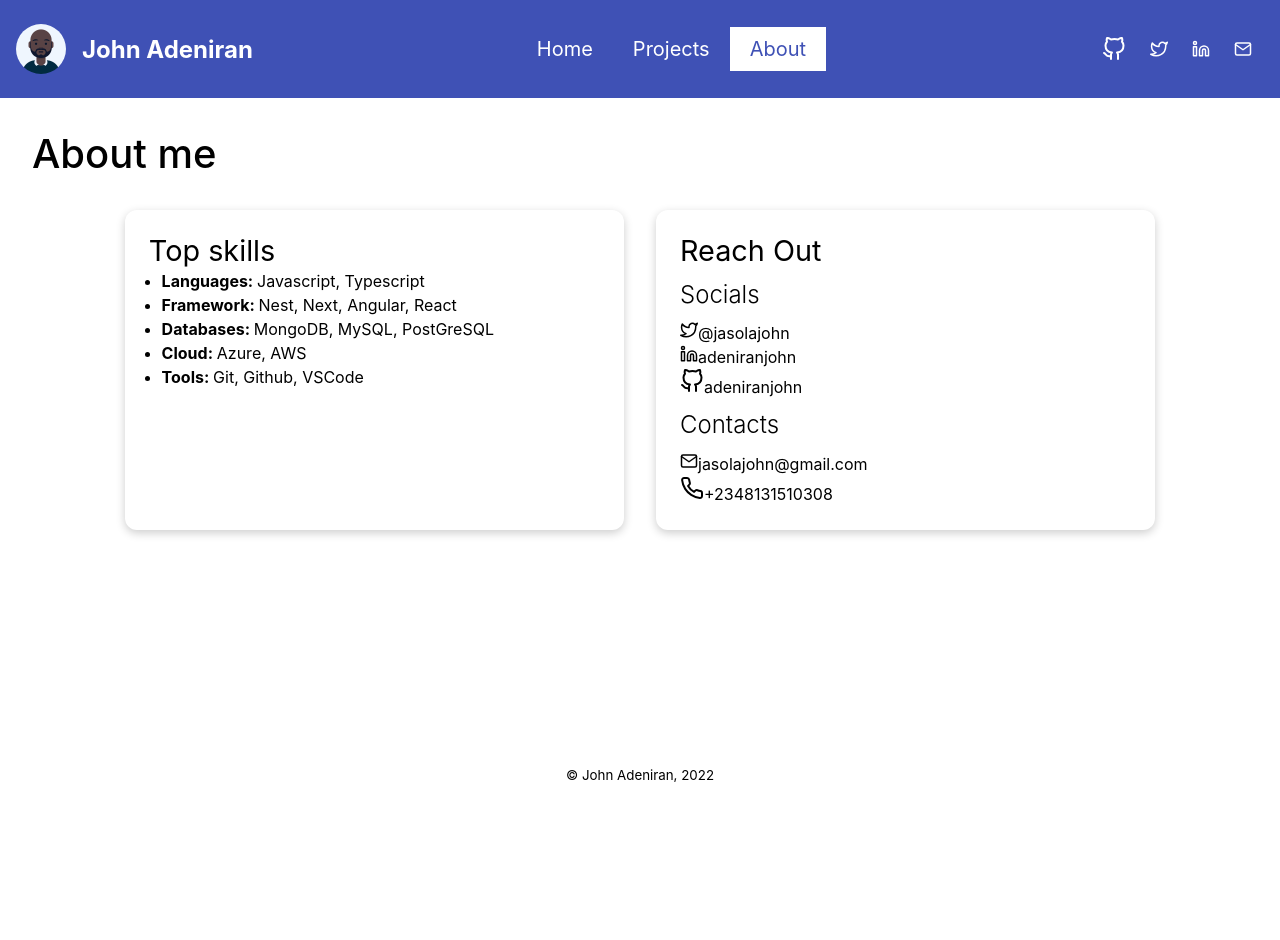
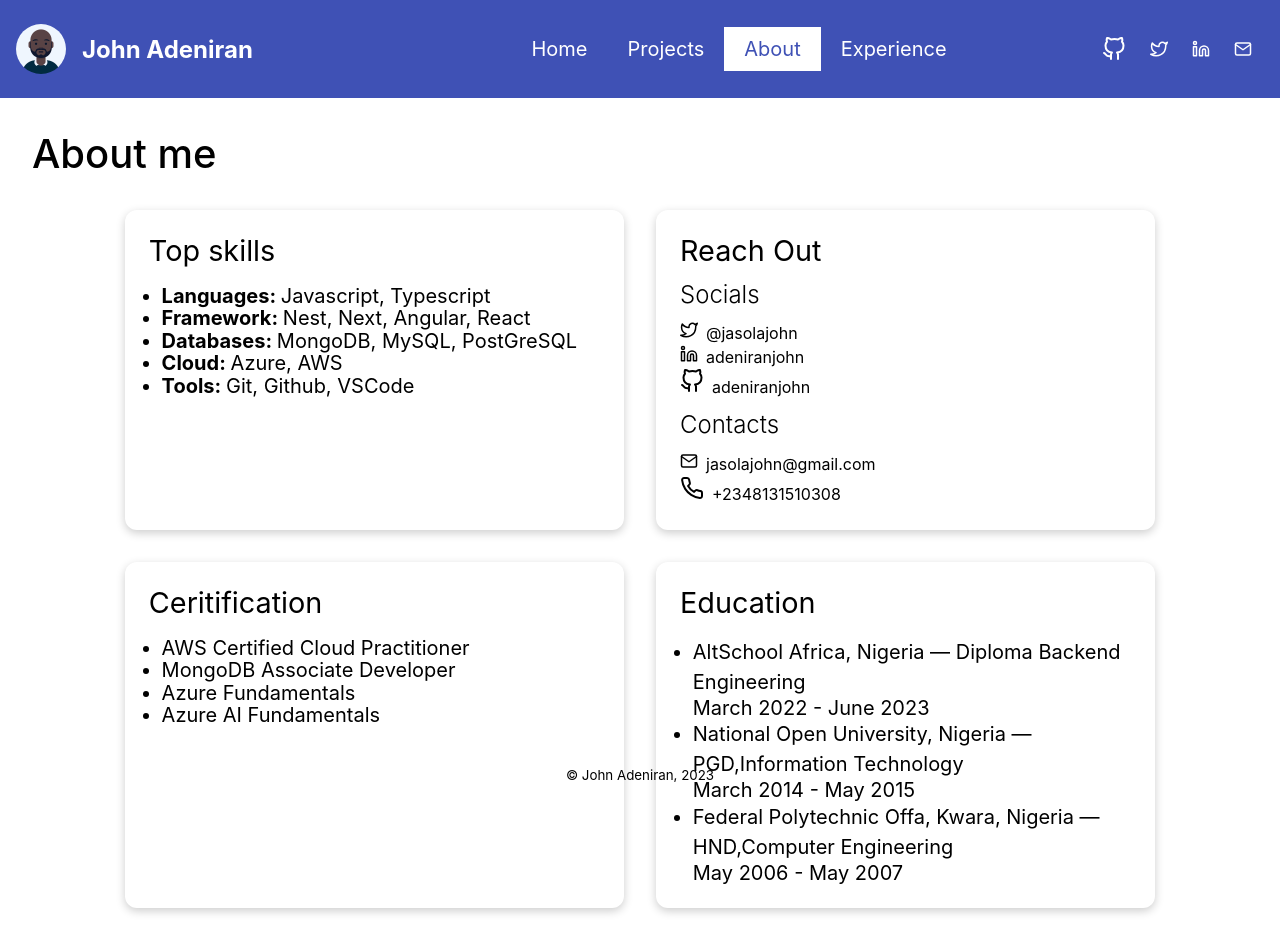
Before and after one commit to adeniranjohn/portfolio, a React (Create React App) app in the folder johnadeniran/: page /about in a window 1280 px wide. Before the commit the page ends 800 px from the top, so only its background shows below. Built offline with nearby package versions, Linux system fonts and the light colour scheme.

Commit message:
Feat:Added education and project ewe

```diff
--- a/johnadeniran/src/App.js
+++ b/johnadeniran/src/App.js
@@ -7,6 +7,7 @@ import Header from './components/Layout/Header'
 import Home from './components/Pages/Home';
 
 import './App.scss';
+import Experience from './components/Pages/Experience';
 
 function App() {
   return (
@@ -21,6 +22,7 @@ function App() {
           <Route exact path="/" element={<Home/>} />
           <Route exact path="/projects" element={<Projects/>} />
           <Route exact path="/about" element={<About/>} />
+          <Route exact path="/experience" element={<Experience/>} />
           </Routes>
           </main>
 
--- a/johnadeniran/src/App.scss
+++ b/johnadeniran/src/App.scss
@@ -114,7 +114,9 @@ section.App {
     }
 
 
-    section.projects, section.about {
+    section.projects,
+    section.about,
+    section.experience {
       line-height: 1.2;
 
       h3 {
@@ -127,54 +129,15 @@ section.App {
         margin-top: 1rem;
       }
 
-      section.card {
-        padding: 1.5rem;
-        margin: 1rem;
-        box-shadow: 0 3px 10px rgb(0 0 0 / 20%);
-        border-radius: 0.75em;
-
-        h4 {
-          font-size: 1.8rem;
-          font-weight: 400;
-          article {
-            span {
-              line-height: 1.5;
-            }
-          }
-        }
-
-        h6 {
-          font-size: 1.5rem;
-          margin: 0.5em 0;
-          font-weight: 300;
-        }
-
-        ul {
-          text-decoration: none;
-          list-style-type: disc;
-          margin-left: 0.8rem;
-          li {
-            line-height: 1.5;
-
-            svg {
-              padding-left: 0.5em;
-            }
-          }
-        }
-        p {
-          line-height: 1.5;
-        }
-        span {
-          &.secondary {
-            color: $color-secondary;
-          }
-        }
-      }
     }
 
     a {
         text-decoration:none;
         color: black;
+
+        span {
+          padding-right: 0.5em;
+        }
 
     }
 
--- a/johnadeniran/src/components/Layout/Card.js
+++ b/johnadeniran/src/components/Layout/Card.js
@@ -1,5 +1,4 @@
-
-
+import '../../styles/Card.scss'
 
 const Card = (props) => {
     return (
--- a/johnadeniran/src/components/Layout/Footer.js
+++ b/johnadeniran/src/components/Layout/Footer.js
@@ -1,7 +1,7 @@
 const Footer = () => {
     return (
         <footer>
-        <small> &copy; John Adeniran, 2022</small>
+        <small> &copy; John Adeniran, 2023</small>
       </footer>
     )
 }
--- a/johnadeniran/src/components/Layout/Navigator.js
+++ b/johnadeniran/src/components/Layout/Navigator.js
@@ -8,6 +8,7 @@ const Navigator = () => {
          <NavLink to="/" className={({ isActive }) => (isActive ? 'active' : '')}> Home </NavLink>
             <NavLink to="/projects" className={({ isActive }) => (isActive ? 'active' : '')}> Projects</NavLink>
             <NavLink to="/about" className={({ isActive }) => (isActive ? 'active' : '')}>About</NavLink>
+            <NavLink to="/experience" className={({ isActive }) => (isActive ? 'active' : '')}>Experience</NavLink>
 
 
         </nav>
--- a/johnadeniran/src/components/Pages/About.js
+++ b/johnadeniran/src/components/Pages/About.js
@@ -1,65 +1,219 @@
-import Card from '../Layout/Card';
-import { Link } from 'react-router-dom';
+import Card from "../Layout/Card";
+import { Link } from "react-router-dom";
 
 const About = () => {
-
   return (
     <section className="about">
-
-      <h3>
-        About me
-      </h3>
+      <h3>About me</h3>
 
       <section className="flow">
         <Card>
+          <h4>Top skills</h4>
 
-        <h4>
-          Top skills
-
-        </h4>
-        <p>
             <ul>
               <li>
                 <strong>Languages: </strong>Javascript, Typescript
               </li>
               <li>
-              <strong>Framework: </strong>  Nest, Next, Angular, React
+                <strong>Framework: </strong> Nest, Next, Angular, React
               </li>
               <li>
-              <strong>Databases: </strong> MongoDB, MySQL, PostGreSQL </li>
+                <strong>Databases: </strong> MongoDB, MySQL, PostGreSQL{" "}
+              </li>
 
               <li>
                 <strong>Cloud: </strong>Azure, AWS
               </li>
               <li>
-              <strong>Tools: </strong>Git, Github, VSCode</li>
+                <strong>Tools: </strong>Git, Github, VSCode
+              </li>
             </ul>
-        </p>
-
 
         </Card>
 
         <Card>
-        <h4>
-          Reach Out
-
-        </h4>
+          <h4>Reach Out</h4>
 
           <h6>Socials</h6>
-        <p><Link target="_blank" to="https://www.twitter.com/balckjohncodes" aria-label='John Adeniran -Twitter'><svg xmlns="http://www.w3.org/2000/svg" width="18" height="18" viewBox="0 0 24 24" fill="none" stroke="currentColor" stroke-width="2" stroke-linecap="round" stroke-linejoin="round" class="feather feather-twitter"><path d="M23 3a10.9 10.9 0 0 1-3.14 1.53 4.48 4.48 0 0 0-7.86 3v1A10.66 10.66 0 0 1 3 4s-4 9 5 13a11.64 11.64 0 0 1-7 2c9 5 20 0 20-11.5a4.5 4.5 0 0 0-.08-.83A7.72 7.72 0 0 0 23 3z"></path></svg>@jasolajohn</Link>   </p>
-        <p><Link target="_blank" to="https://www.linkedin.com/in/adeniranjohn" aria-label='John Adeniran -LinkedIn'><svg xmlns="http://www.w3.org/2000/svg" width="18" height="18" viewBox="0 0 24 24" fill="none" stroke="currentColor" stroke-width="2" stroke-linecap="round" stroke-linejoin="round" class="feather feather-linkedin"><path d="M16 8a6 6 0 0 1 6 6v7h-4v-7a2 2 0 0 0-2-2 2 2 0 0 0-2 2v7h-4v-7a6 6 0 0 1 6-6z"></path><rect x="2" y="9" width="4" height="12"></rect><circle cx="4" cy="4" r="2"></circle></svg>adeniranjohn</Link></p>
-        <p><Link target="_blank" to="https://www.github.com/adeniranjohn" aria-label='John Adeniran -Github'><svg xmlns="http://www.w3.org/2000/svg" width="24" height="24" viewBox="0 0 24 24" fill="none" stroke="currentColor" stroke-width="2" stroke-linecap="round" stroke-linejoin="round" class="feather feather-github"><path d="M9 19c-5 1.5-5-2.5-7-3m14 6v-3.87a3.37 3.37 0 0 0-.94-2.61c3.14-.35 6.44-1.54 6.44-7A5.44 5.44 0 0 0 20 4.77 5.07 5.07 0 0 0 19.91 1S18.73.65 16 2.48a13.38 13.38 0 0 0-7 0C6.27.65 5.09 1 5.09 1A5.07 5.07 0 0 0 5 4.77a5.44 5.44 0 0 0-1.5 3.78c0 5.42 3.3 6.61 6.44 7A3.37 3.37 0 0 0 9 18.13V22"></path></svg>adeniranjohn</Link></p>
+          <p>
+            <Link
+              target="_blank"
+              to="https://www.twitter.com/balckjohncodes"
+              aria-label="John Adeniran -Twitter"
+            >
+              <span>
+                <svg
+                  xmlns="http://www.w3.org/2000/svg"
+                  width="18"
+                  height="18"
+                  viewBox="0 0 24 24"
+                  fill="none"
+                  stroke="currentColor"
+                  strokeWidth="2"
+                  strokeLinecap="round"
+                  strokeLinejoin="round"
+                  className="feather feather-twitter"
+                >
+                  <path d="M23 3a10.9 10.9 0 0 1-3.14 1.53 4.48 4.48 0 0 0-7.86 3v1A10.66 10.66 0 0 1 3 4s-4 9 5 13a11.64 11.64 0 0 1-7 2c9 5 20 0 20-11.5a4.5 4.5 0 0 0-.08-.83A7.72 7.72 0 0 0 23 3z"></path>
+                </svg>
+              </span>
+              @jasolajohn
+            </Link>{" "}
+          </p>
+          <p>
+            <Link
+              target="_blank"
+              to="https://www.linkedin.com/in/adeniranjohn"
+              aria-label="John Adeniran -LinkedIn"
+            >
+              <span>
+                <svg
+                  xmlns="http://www.w3.org/2000/svg"
+                  width="18"
+                  height="18"
+                  viewBox="0 0 24 24"
+                  fill="none"
+                  stroke="currentColor"
+                  strokeWidth="2"
+                  strokeLinecap="round"
+                  stroke-linejoin="round"
+                  className="feather feather-linkedin"
+                >
+                  <path d="M16 8a6 6 0 0 1 6 6v7h-4v-7a2 2 0 0 0-2-2 2 2 0 0 0-2 2v7h-4v-7a6 6 0 0 1 6-6z"></path>
+                  <rect x="2" y="9" width="4" height="12"></rect>
+                  <circle cx="4" cy="4" r="2"></circle>
+                </svg>
+              </span>
+              adeniranjohn
+            </Link>
+          </p>
+          <p>
+            <Link
+              target="_blank"
+              to="https://www.github.com/adeniranjohn"
+              aria-label="John Adeniran -Github"
+            >
+              <span>
+                <svg
+                  xmlns="http://www.w3.org/2000/svg"
+                  width="24"
+                  height="24"
+                  viewBox="0 0 24 24"
+                  fill="none"
+                  stroke="currentColor"
+                  strokeWidth="2"
+                  strokeLinecap="round"
+                  stroke-linejoin="round"
+                  className="feather feather-github"
+                >
+                  <path d="M9 19c-5 1.5-5-2.5-7-3m14 6v-3.87a3.37 3.37 0 0 0-.94-2.61c3.14-.35 6.44-1.54 6.44-7A5.44 5.44 0 0 0 20 4.77 5.07 5.07 0 0 0 19.91 1S18.73.65 16 2.48a13.38 13.38 0 0 0-7 0C6.27.65 5.09 1 5.09 1A5.07 5.07 0 0 0 5 4.77a5.44 5.44 0 0 0-1.5 3.78c0 5.42 3.3 6.61 6.44 7A3.37 3.37 0 0 0 9 18.13V22"></path>
+                </svg>
+              </span>
+              adeniranjohn
+            </Link>
+          </p>
 
           <h6>Contacts</h6>
-        <p><Link to="mailto:jasolajohn@gmail.com" alt="Email" target="_blank" rel="noreferrer" aria-label='John Adeniran -Email' ><svg xmlns="http://www.w3.org/2000/svg" width="18" height="18" viewBox="0 0 24 24" fill="none" stroke="currentColor" stroke-width="2" stroke-linecap="round" stroke-linejoin="round" class="feather feather-mail"><path d="M4 4h16c1.1 0 2 .9 2 2v12c0 1.1-.9 2-2 2H4c-1.1 0-2-.9-2-2V6c0-1.1.9-2 2-2z"></path><polyline points="22,6 12,13 2,6"></polyline></svg>jasolajohn@gmail.com</Link></p>
-        <p><Link to="tel: +2348031510308" alt="Phone" target="_blank" rel="noreferrer" aria-label='John Adeniran -Phone Call'><svg xmlns="http://www.w3.org/2000/svg" width="24" height="24" viewBox="0 0 24 24" fill="none" stroke="currentColor" stroke-width="2" stroke-linecap="round" stroke-linejoin="round" class="feather feather-phone"><path d="M22 16.92v3a2 2 0 0 1-2.18 2 19.79 19.79 0 0 1-8.63-3.07 19.5 19.5 0 0 1-6-6 19.79 19.79 0 0 1-3.07-8.67A2 2 0 0 1 4.11 2h3a2 2 0 0 1 2 1.72 12.84 12.84 0 0 0 .7 2.81 2 2 0 0 1-.45 2.11L8.09 9.91a16 16 0 0 0 6 6l1.27-1.27a2 2 0 0 1 2.11-.45 12.84 12.84 0 0 0 2.81.7A2 2 0 0 1 22 16.92z"></path></svg>+2348131510308</Link></p>
-
+          <p>
+            <Link
+              to="mailto:jasolajohn@gmail.com"
+              alt="Email"
+              target="_blank"
+              rel="noreferrer"
+              aria-label="John Adeniran -Email"
+            >
+              <span>
+                <svg
+                  xmlns="http://www.w3.org/2000/svg"
+                  width="18"
+                  height="18"
+                  viewBox="0 0 24 24"
+                  fill="none"
+                  stroke="currentColor"
+                  strokeWidth="2"
+                  strokeLinecap="round"
+                  stroke-linejoin="round"
+                  className="feather feather-mail"
+                >
+                  <path d="M4 4h16c1.1 0 2 .9 2 2v12c0 1.1-.9 2-2 2H4c-1.1 0-2-.9-2-2V6c0-1.1.9-2 2-2z"></path>
+                  <polyline points="22,6 12,13 2,6"></polyline>
+                </svg>
+              </span>
+              jasolajohn@gmail.com
+            </Link>
+          </p>
+          <p>
+            <Link
+              to="tel: +2348031510308"
+              alt="Phone"
+              target="_blank"
+              rel="noreferrer"
+              aria-label="John Adeniran -Phone Call"
+            >
+              <span>
+                <svg
+                  xmlns="http://www.w3.org/2000/svg"
+                  width="24"
+                  height="24"
+                  viewBox="0 0 24 24"
+                  fill="none"
+                  stroke="currentColor"
+                  strokeWidth="2"
+                  strokeLinecap="round"
+                  stroke-linejoin="round"
+                  className="feather feather-phone"
+                >
+                  <path d="M22 16.92v3a2 2 0 0 1-2.18 2 19.79 19.79 0 0 1-8.63-3.07 19.5 19.5 0 0 1-6-6 19.79 19.79 0 0 1-3.07-8.67A2 2 0 0 1 4.11 2h3a2 2 0 0 1 2 1.72 12.84 12.84 0 0 0 .7 2.81 2 2 0 0 1-.45 2.11L8.09 9.91a16 16 0 0 0 6 6l1.27-1.27a2 2 0 0 1 2.11-.45 12.84 12.84 0 0 0 2.81.7A2 2 0 0 1 22 16.92z"></path>
+                </svg>
+              </span>
+              +2348131510308
+            </Link>
+          </p>
         </Card>
 
+        <Card>
+          <h4>Ceritification</h4>
+          <ul>
+            <li>AWS Certified Cloud Practitioner</li>
+            <li>MongoDB Associate Developer</li>
+            <li>Azure Fundamentals</li>
+            <li>Azure AI Fundamentals</li>
+          </ul>
+        </Card>
+
+        <Card>
+          <h4>Education</h4>
+          <ul>
+
+
+
+            <li>
+              <p>
+              <span>   AltSchool Africa, Nigeria</span>
+              <span>        — Diploma Backend Engineering </span>
+              </p>
+              <span>March 2022 - June 2023</span>
+              </li>
+              <li>
+                <p>
+                  <span>National Open University, Nigeria</span>
+                  <span> — PGD,Information Technology</span>
+                </p>
+                <span>March 2014 - May 2015</span>
+              </li>
+              <li>
+                <p>
+                  <span>Federal Polytechnic Offa, Kwara, Nigeria </span>
+                  <span>— HND,Computer Engineering</span>
+                  </p>
+                  <span> May 2006 - May 2007</span>
+              </li>
+
+          </ul>
+        </Card>
       </section>
-
     </section>
-  )
-}
+  );
+};
 
 export default About;
--- /dev/null
+++ b/johnadeniran/src/components/Pages/Experience.js
@@ -0,0 +1,56 @@
+import React from 'react';
+import Card from './../Layout/Card';
+
+const Experience = () => {
+
+return (
+    <section className="experience">
+        <h3>Experience</h3>
+
+        <Card>
+            <h4>ANDELA LEARNING COMMUNITY</h4>
+            <h6>Technical Team Lead</h6>
+            <span>APRIL 2022 - JUNE 2023</span>
+            <h6>PROJECT - Mentor Management System</h6>
+            <p><span className="secondary">Tech stack:</span> REST API, MongoDB, Heroku, FireBase, React, Nestjs</p>
+            <h6>PROJECT - Conversational E-learning App</h6>
+            <p><span className="secondary">Tech stack:</span> REST API, MongoDB, Heroku, FireBase, React, Git and
+GitHub</p>
+            <ul>
+                <li>Work collaboratively with fellow software developers to build high-quality solutions.</li>
+                <li>Participate in peer reviews to provide valuable feedback on solution designs and code.</li>
+                <li>Utilize various technologies such as REST API, MongoDB, Heroku, FireBase, React, Git, and GitHub to build innovative solutions</li>
+            </ul>
+
+        </Card>
+
+        <Card>
+            <h4>Thrifta</h4>
+            <h6>Fullstack Software Developer</h6>
+            <span>JANUARY, 2018 - MAY, 2023</span>
+            <ul>
+                <li>Integrate data from various backend services and databases to
+create cohesive and functional solutions.</li>
+<li>
+Develop, write, and maintain project codebase on GitHub for
+backend services, and database on AWS RDS for efficient and
+effective project management.
+</li>
+<li>
+RESTful API design and implementation
+</li>
+            </ul>
+            <p><span className="secondary">Tech stack:</span> REST API, MongoDB, Heroku, FireBase, Angular, Git
+and GitHub</p>
+
+        </Card>
+
+
+    </section>
+)
+
+
+
+}
+
+export default Experience;
--- /dev/null
+++ b/johnadeniran/src/styles/Card.scss
@@ -0,0 +1,52 @@
+
+$color-primary : #3f51b5;
+$color-secondary : #f50057;
+
+section.card {
+    padding: 1.5rem;
+    margin: 1rem;
+    box-shadow: 0 3px 10px rgb(0 0 0 / 20%);
+    border-radius: 0.75em;
+
+    h4 {
+        font-size: 1.8rem;
+        font-weight: 400;
+        article {
+          span {
+            line-height: 1.5;
+          }
+        }
+      }
+
+
+
+      h6 {
+        font-size: 1.5rem;
+        margin: 0.5em 0;
+        font-weight: 300;
+      }
+
+      ul {
+        text-decoration: none;
+        list-style-type: disc;
+        margin-left: 0.8rem;
+        margin-top: 1em;
+        li {
+            line-height: 1.125;
+          font-size: 1.25em;
+
+
+        }
+      }
+
+
+      p {
+        line-height: 1.5;
+        span {
+            &.secondary {
+              color: $color-secondary;
+            }
+          }
+      }
+
+}
```
Also changed, not shown: johnadeniran/src/components/Layout/Socials.js (+102 -17 lines), johnadeniran/src/components/Pages/Projects.js (+19 -7 lines), johnadeniran/src/styles/Project.scss (+0 -11 lines), johnadeniran/src/styles/Contact.css (deleted). Lines whose indentation alone changed are shown as unchanged.
